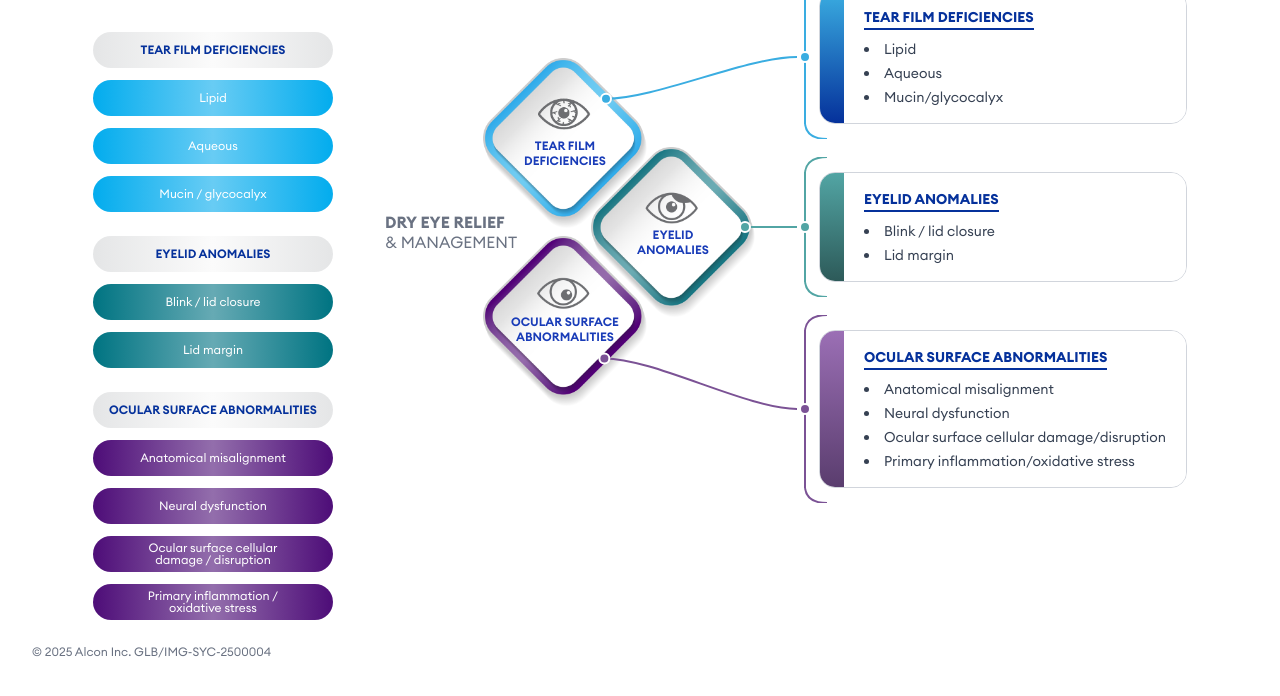
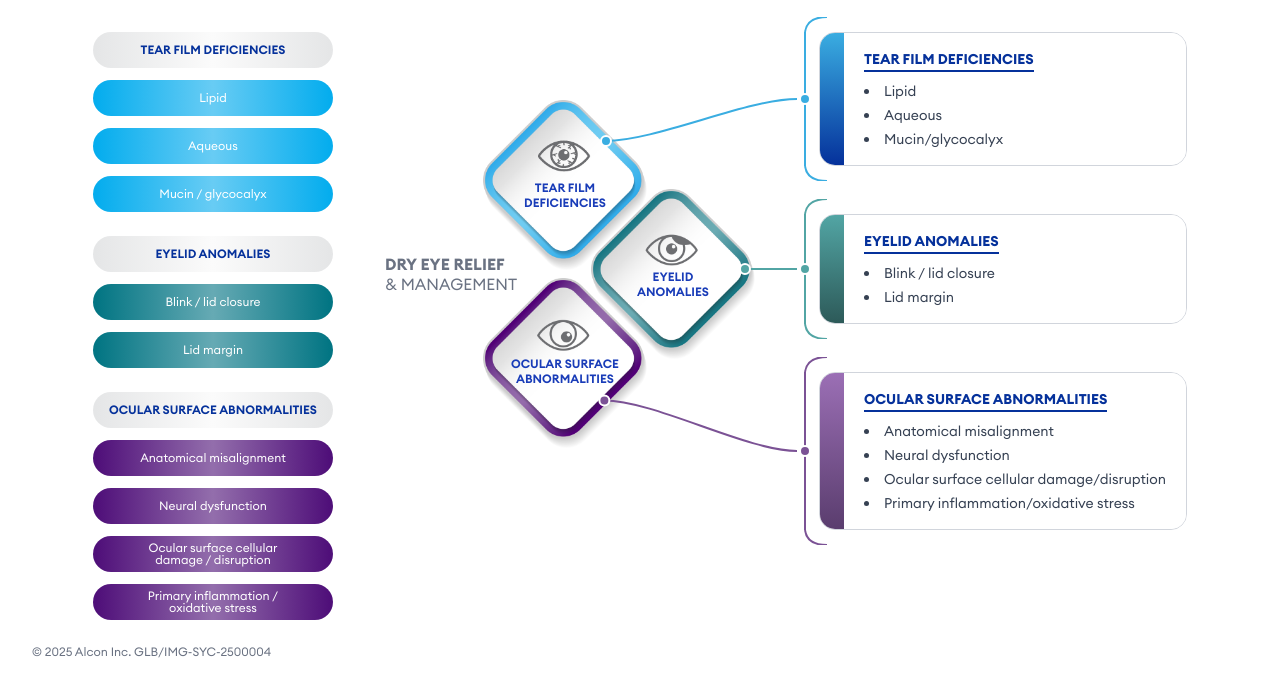
Before and after one commit to razorkode/subtype-tool, a Vue app: page / in a window 1280 px wide. Shown: the top 696 px of the page. Built offline with nearby package versions, Linux system fonts and the light colour scheme.

Commit message:
fixed boxes

```diff
--- a/src/App.vue
+++ b/src/App.vue
@@ -7,6 +7,7 @@ import ContentBoxWithBracket from '@/components/ContentBoxWithBracket.vue'
 const containerRef = ref(null)
 const svgPaths = ref([])
 const boxesMarginTop = ref(0)
+const diamondsMarginTop = ref(0)
 
 // Colors for each connector
 const colors = {
@@ -16,8 +17,9 @@ const colors = {
 }
 
 const updateLayout = async () => {
-    // First reset margin to measure true positions
+    // First reset margins to measure true positions
     boxesMarginTop.value = 0
+    diamondsMarginTop.value = 0
     await nextTick()
 
     const eyelidDiamond = document.querySelector('[data-diamond="eyelid"]')
@@ -32,9 +34,19 @@ const updateLayout = async () => {
     const diamondCenterY = diamondRect.top + diamondRect.height * 0.47
     const boxCenterY = boxRect.top + boxRect.height / 2
 
-    // Calculate offset to align box center with diamond center
+    // Calculate offset to align centers
     const offset = diamondCenterY - boxCenterY
-    boxesMarginTop.value = offset
+
+    // Apply positive margin to whichever needs to move DOWN
+    if (offset > 0) {
+        // Box center is above diamond - push boxes down
+        boxesMarginTop.value = offset
+        diamondsMarginTop.value = 0
+    } else {
+        // Diamond center is above box - push diamonds down
+        diamondsMarginTop.value = -offset
+        boxesMarginTop.value = 0
+    }
 
     await nextTick()
     calculatePaths()
@@ -116,7 +128,7 @@ const calculatePaths = () => {
             <!-- Diamonds + Connectors + Boxes Container -->
             <div ref="containerRef" class="relative flex items-start gap-8 min-w-0">
                 <!-- Diamond Buttons Section -->
-                <div class="shrink-0">
+                <div class="shrink-0" :style="{ marginTop: diamondsMarginTop + 'px' }">
                     <DiamondButtons />
                 </div>
 
```
